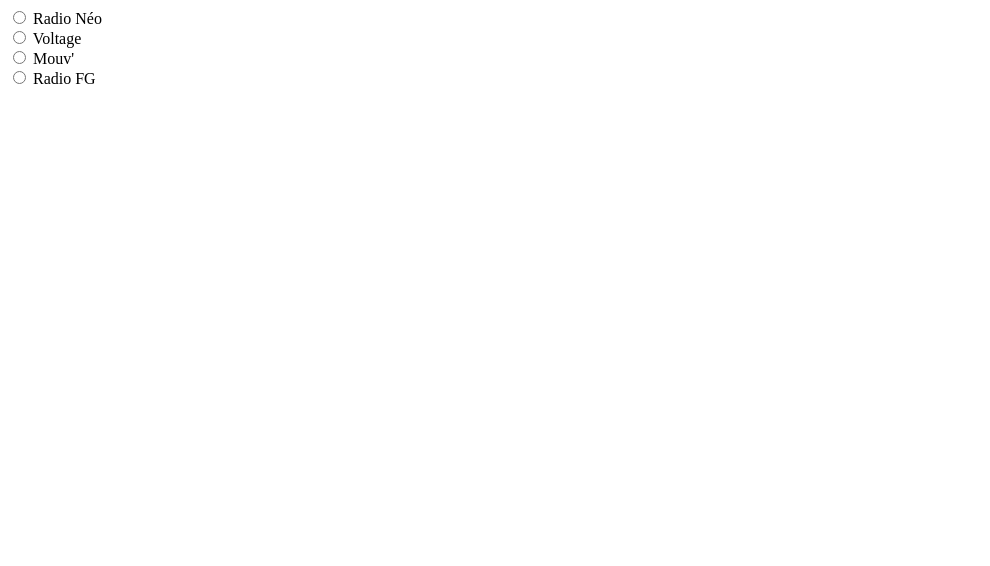
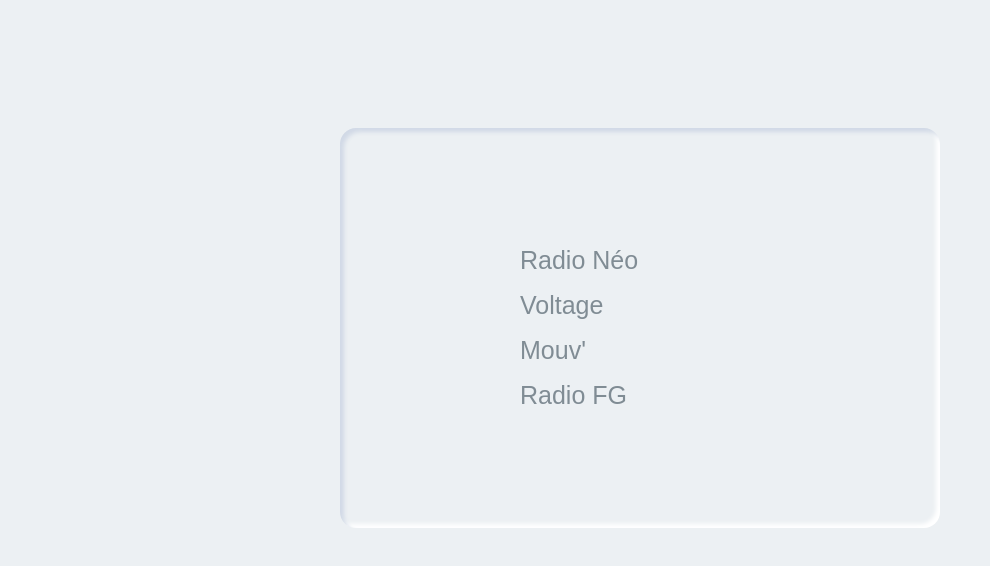
Before and after one commit to Alpasc/neomorphismButtons, a plain HTML site: page index.html in a window 1280 px wide. Shown: the whole page, without its empty margins (0-990 px from the left). Drawn offline with Linux system fonts and the light colour scheme.

Commit message:
creation box + style

```diff
--- a/index.html
+++ b/index.html
@@ -4,6 +4,7 @@
   <meta charset="UTF-8">
   <meta name="viewport" content="width=device-width, initial-scale=1.0">
   <title>Boutons Radio</title>
+  <link rel="stylesheet" href="style.css">
 </head>
 <body>
 
--- a/style.css
+++ b/style.css
@@ -0,0 +1,55 @@
+html {
+  box-sizing: border-box;
+}
+
+body {
+  height: 80vh;
+  display: flex;
+  align-items: center;
+  justify-content: center;
+  background-color: #ecf0f3;
+  font-family: sans-serif;
+}
+
+.box-btns {
+  display: flex;
+  flex-direction: column;
+  padding: 110px 150px;
+  border-radius: 16px;
+  background: #ecf0f3;
+  box-shadow:
+    4px 4px 4px 0px #d1d9e6 inset,
+    -4px -4px 4px 0px #fff inset;
+}
+
+.btn-group {
+  width: 300px;
+  margin: 8px 0;
+}
+
+/* cacher le bouton radio d'origin*/
+
+.radio-btn-hide {
+  position: absolute;
+  top: 0;
+  right: 0;
+  pointer-events: none;
+  opacity: 0;
+}
+
+.label-plus-btn {
+  width: 80%;
+  display: flex;
+  align-items: center;
+  justify-content: space-between;
+  cursor: pointer;
+  color: #394a56;
+}
+
+.text {
+  font-size: 25px;
+  margin-left: 30px;
+  text-align: center;
+  opacity: 0.6;
+  transition: all 0.2s;
+}
```
